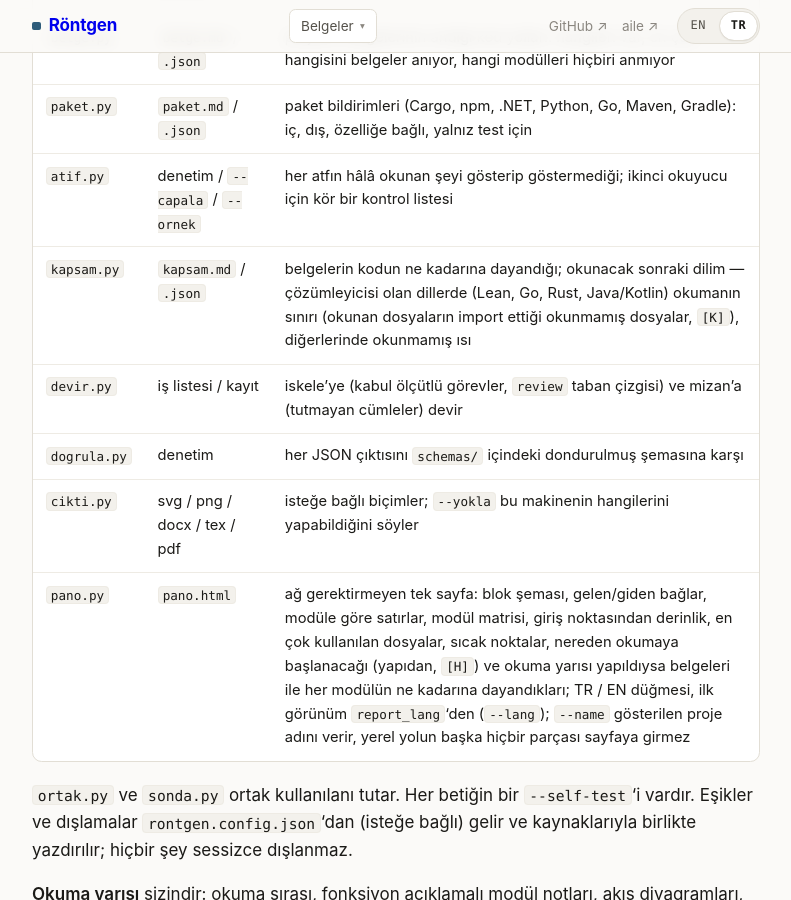
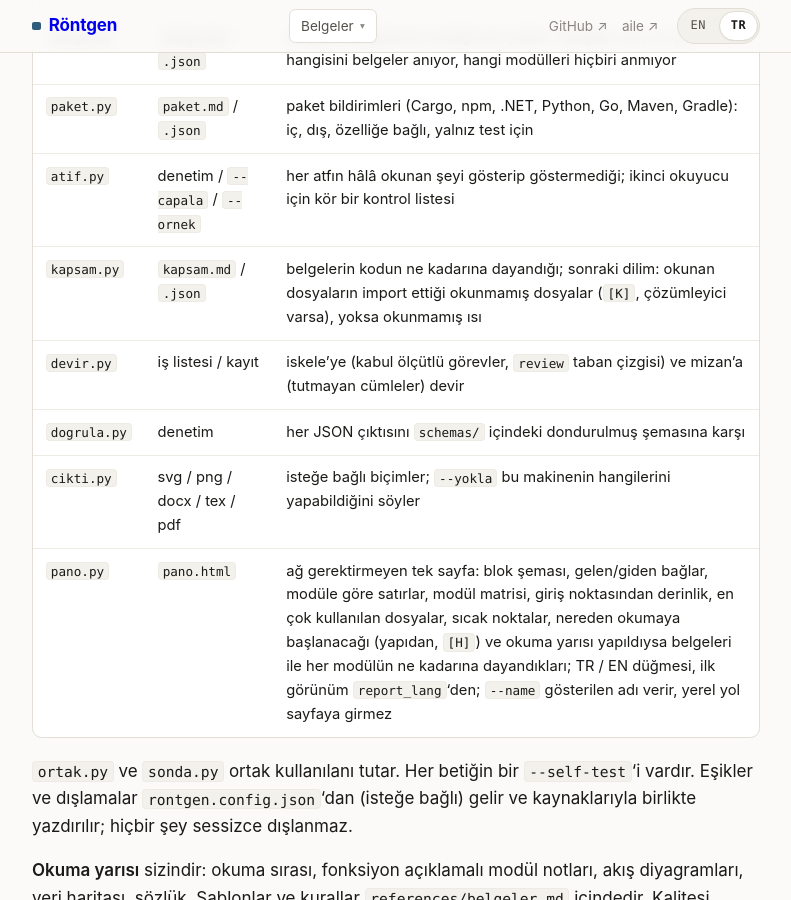
Before and after one commit to XINMurat/rontgen, a Jekyll site: the page built from docs/tr/metodoloji.md, in a window 1280 px wide and 900 px high, scrolled down 1122 px. Shown: the whole window, without its empty margins (244-1035 px from the left). Built offline with Jekyll 4.4.1, drawn with Linux system fonts in a browser that asks for light colours; our own code applies the rules of GitHub Pages for plain Markdown files; some of the changed text lies outside the part shown.

Commit message:
SKILL.md: kapsam ve pano satirlari kisaltildi; token butcesi yeniden yesil (measure_only 5110 > 5100 idi)
Onceki commit (492ac00) kirmizi CI ile gitti: komut CI'in degil tail'in cikis kodunu denetliyordu.

Co-Authored-By: Claude Opus 5.5 <noreply@anthropic.com>

```diff
--- a/docs/tr/metodoloji.md
+++ b/docs/tr/metodoloji.md
@@ -36,11 +36,11 @@ okuma yapıldığını ölçer.
 | `belge.py` | `belge.md` / `.json` | projenin belgelerinin andığı kod yolları: hangileri var, en çok hangisini belgeler anıyor, hangi modülleri hiçbiri anmıyor |
 | `paket.py` | `paket.md` / `.json` | paket bildirimleri (Cargo, npm, .NET, Python, Go, Maven, Gradle): iç, dış, özelliğe bağlı, yalnız test için |
 | `atif.py` | denetim / `--capala` / `--ornek` | her atfın hâlâ okunan şeyi gösterip göstermediği; ikinci okuyucu için kör bir kontrol listesi |
-| `kapsam.py` | `kapsam.md` / `.json` | belgelerin kodun ne kadarına dayandığı; okunacak sonraki dilim — çözümleyicisi olan dillerde (Lean, Go, Rust, Java/Kotlin) okumanın sınırı (okunan dosyaların import ettiği okunmamış dosyalar, `[K]`), diğerlerinde okunmamış ısı |
+| `kapsam.py` | `kapsam.md` / `.json` | belgelerin kodun ne kadarına dayandığı; sonraki dilim: okunan dosyaların import ettiği okunmamış dosyalar (`[K]`, çözümleyici varsa), yoksa okunmamış ısı |
 | `devir.py` | iş listesi / kayıt | iskele'ye (kabul ölçütlü görevler, `review` taban çizgisi) ve mizan'a (tutmayan cümleler) devir |
 | `dogrula.py` | denetim | her JSON çıktısını `schemas/` içindeki dondurulmuş şemasına karşı |
 | `cikti.py` | svg / png / docx / tex / pdf | isteğe bağlı biçimler; `--yokla` bu makinenin hangilerini yapabildiğini söyler |
-| `pano.py` | `pano.html` | ağ gerektirmeyen tek sayfa: blok şeması, gelen/giden bağlar, modüle göre satırlar, modül matrisi, giriş noktasından derinlik, en çok kullanılan dosyalar, sıcak noktalar, nereden okumaya başlanacağı (yapıdan, `[H]`) ve okuma yarısı yapıldıysa belgeleri ile her modülün ne kadarına dayandıkları; TR / EN düğmesi, ilk görünüm `report_lang`'den (`--lang`); `--name` gösterilen proje adını verir, yerel yolun başka hiçbir parçası sayfaya girmez |
+| `pano.py` | `pano.html` | ağ gerektirmeyen tek sayfa: blok şeması, gelen/giden bağlar, modüle göre satırlar, modül matrisi, giriş noktasından derinlik, en çok kullanılan dosyalar, sıcak noktalar, nereden okumaya başlanacağı (yapıdan, `[H]`) ve okuma yarısı yapıldıysa belgeleri ile her modülün ne kadarına dayandıkları; TR / EN düğmesi, ilk görünüm `report_lang`'den; `--name` gösterilen adı verir, yerel yol sayfaya girmez |
 
 `ortak.py` ve `sonda.py` ortak kullanılanı tutar. Her betiğin bir
 `--self-test`'i vardır. Eşikler ve dışlamalar `rontgen.config.json`'dan
```
Also changed, not shown: other parts of docs/tr/metodoloji.md (+1 -1 lines), docs/en/methodology.md (+2 -2 lines), skill/rontgen/SKILL.md (+2 -2 lines), 1 other file.
